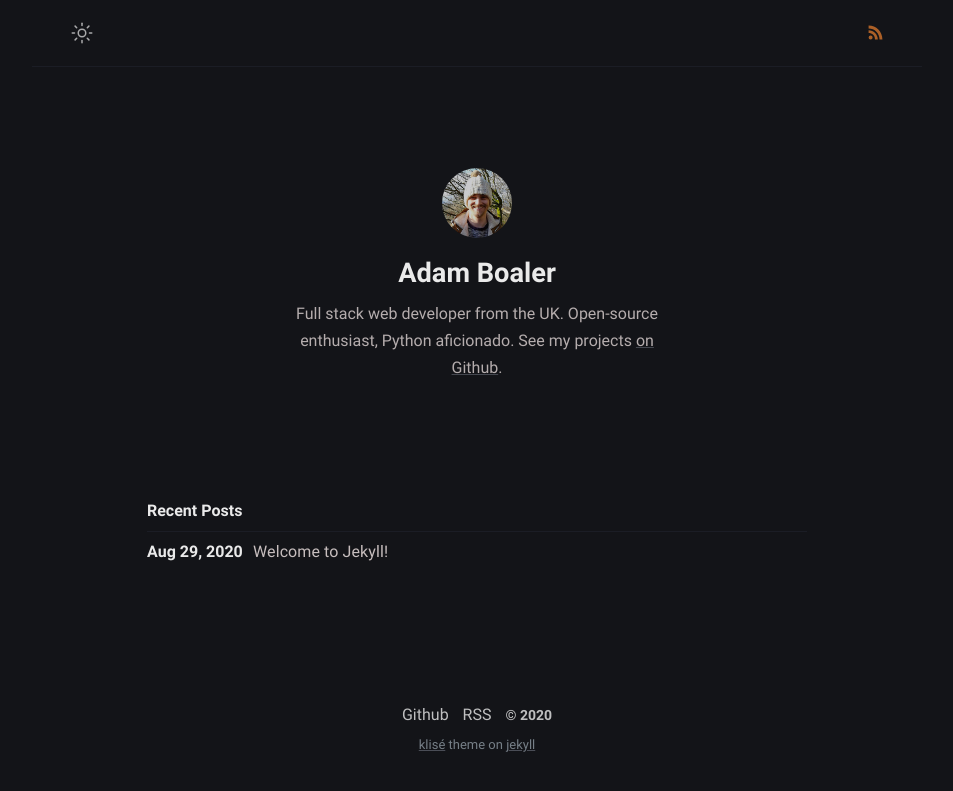
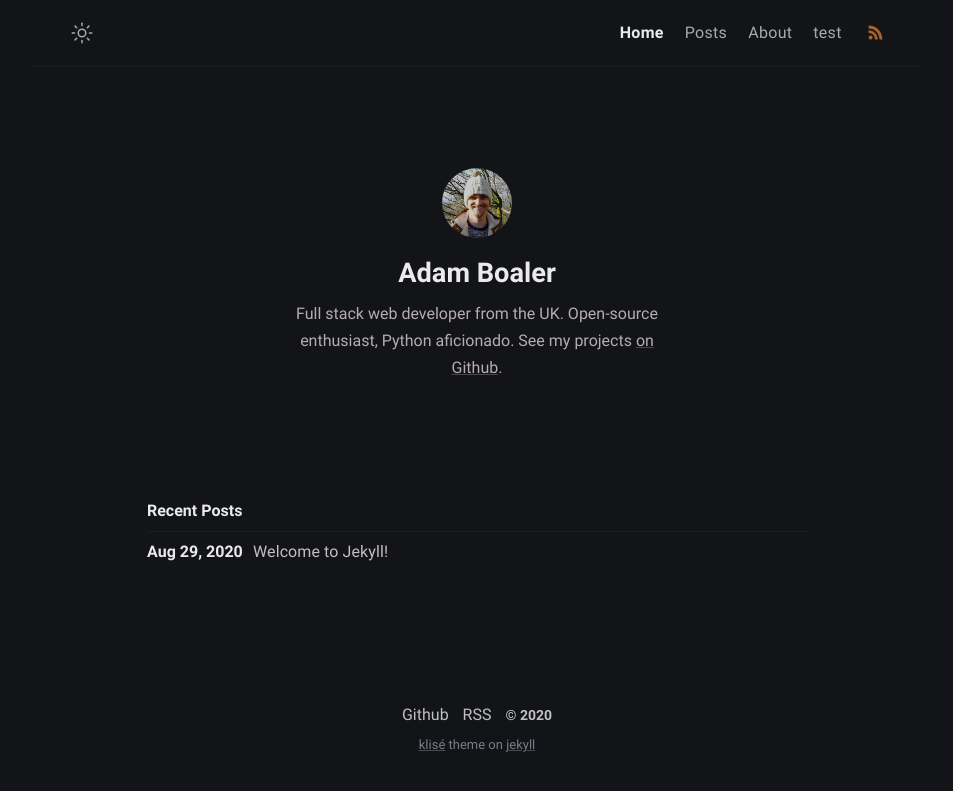
Before and after one commit to adamb70/boaler, a Jekyll site: the page built from index.md, in a window 1280 px wide. Shown: the top 791 px of the page, without its empty margins (163-1116 px from the left). Built offline with Jekyll 4.4.1, drawn with Linux system fonts in a browser that asks for light colours; a script that is not in the unit is left out.

Commit message:
Fix menu not showing

```diff
--- a/_includes/navbar.html
+++ b/_includes/navbar.html
@@ -37,7 +37,7 @@
         <div class="trigger">
             <div class="trigger-container">
                 {%- assign url = page.url -%}
-                {%- assign menus = site.data.menus -%}
+                {%- assign menus = site.data.menus.items -%}
                 {%- if menus %}
                     {%- for menu in menus -%}
                         {%- if url == menu.url -%}
```
